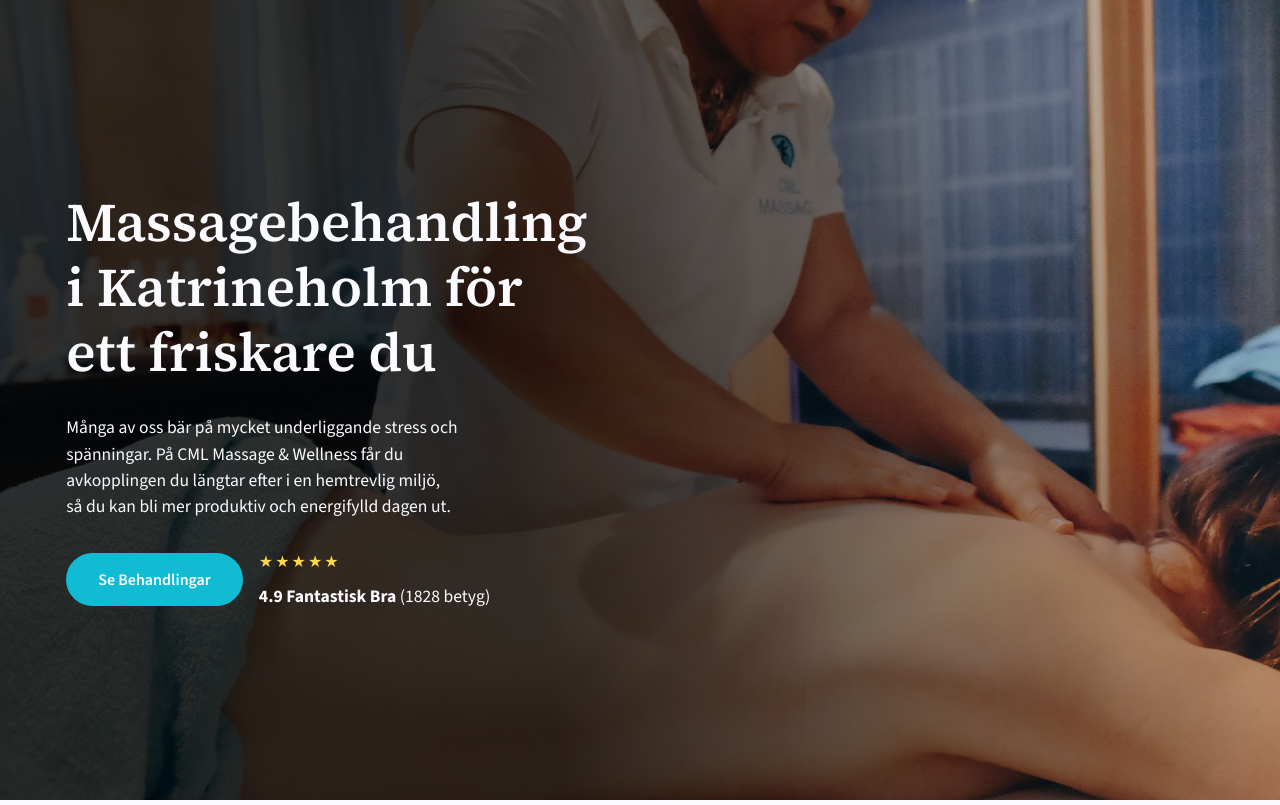
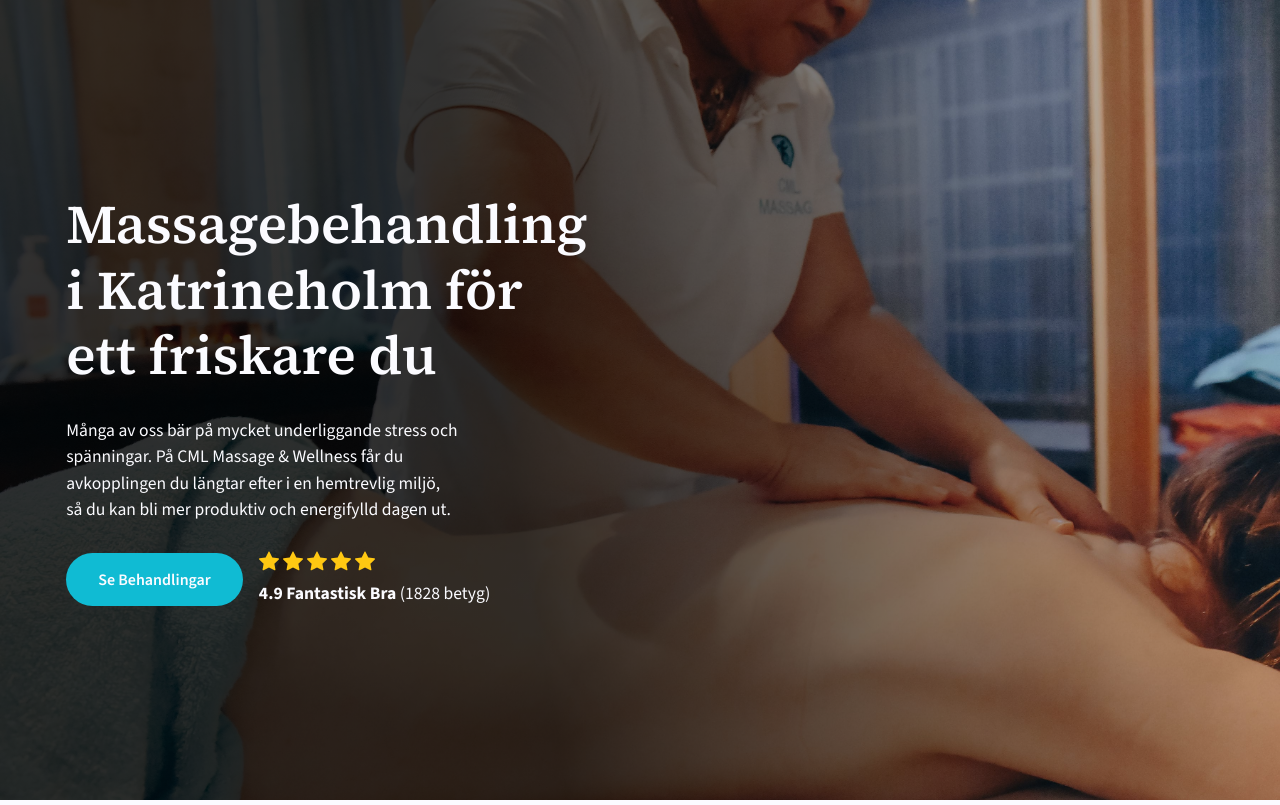
Before and after one commit to stevenlomon/cml-massage-rebuild, a PHP site: page / in a window 1280 px wide. Shown: the top 805 px of the page. Run offline with PHP 8.4, Linux system fonts and the light colour scheme.

Commit message:
fix: replace Unicode stars with SVG stars from live site
Use the exact star path from the live site's SVG icons across all
rating displays (hero, reviews header, review cards). Update star
color from #ffd64f to the live site's deeper gold #ffc812.

Co-Authored-By: Claude Opus 4.6 <noreply@anthropic.com>

```diff
--- a/assets/css/style.css
+++ b/assets/css/style.css
@@ -9,7 +9,7 @@
     --color-bg-card: #ffffff;
     --color-text: #113f53;
     --color-text-light: #fbfbff;
-    --color-star: #ffd64f;
+    --color-star: #ffc812;
     --color-check: #10bbd3;
 
     --font-body: 'Source Sans 3', sans-serif;
@@ -348,9 +348,6 @@ h3 {
 .hero-rating .stars {
     display: flex;
     gap: 0.25rem;
-    color: var(--color-star);
-    font-size: 1rem;
-    letter-spacing: 2px;
 }
 
 .hero-rating strong {
@@ -649,9 +646,8 @@ h3 {
 }
 
 .review-card .stars {
-    color: var(--color-star);
-    font-size: 1rem;
-    letter-spacing: 2px;
+    display: flex;
+    gap: 0.2rem;
     margin-bottom: 0.75rem;
 }
 
--- a/index.php
+++ b/index.php
@@ -4,6 +4,8 @@ require_once __DIR__ . '/src/templates/header.php';
 $salon = get_salon_data();
 $services = get_services();
 $preview = array_slice($services, 0, 6);
+$star_svg = '<svg xmlns="http://www.w3.org/2000/svg" width="20" height="20" viewBox="0 0 16 16" fill="none"><path d="M3.612 15.443C3.226 15.641 2.788 15.294 2.866 14.851L3.696 10.121L0.173 6.765C-0.156 6.451 0.015 5.877 0.456 5.815L5.354 5.119L7.538 0.792C7.735 0.402 8.268 0.402 8.465 0.792L10.649 5.119L15.547 5.815C15.988 5.877 16.159 6.451 15.829 6.765L12.307 10.121L13.137 14.851C13.215 15.294 12.777 15.641 12.391 15.443L8 13.187L3.611 15.443H3.612Z" fill="var(--color-star)"/></svg>';
+$stars = str_repeat($star_svg, 5);
 ?>
 
 <!-- Hero -->
@@ -14,7 +16,7 @@ $preview = array_slice($services, 0, 6);
         <div class="hero-actions">
             <a href="/behandlingar.php" class="btn btn-primary">Se Behandlingar</a>
             <div class="hero-rating">
-                <span class="stars">★★★★★</span>
+                <div class="stars"><?= $stars ?></div>
                 <span><strong><?= $salon['rating']['value'] ?> Fantastisk Bra</strong> (<?= $salon['rating']['count'] ?> betyg)</span>
             </div>
         </div>
@@ -155,33 +157,33 @@ $preview = array_slice($services, 0, 6);
         <div class="section-label">Vad säger kunderna?</div>
         <h2>CML Massage &amp; Wellness är älskat av hundratals personer i Katrineholm</h2>
         <div class="hero-rating" style="margin: 1rem 0 2rem; color: var(--color-text);">
-            <span class="stars">★★★★★</span>
+            <div class="stars"><?= $stars ?></div>
             <span><strong><?= $salon['rating']['value'] ?> Fantastisk Bra</strong> (<?= $salon['rating']['count'] ?> betyg)</span>
         </div>
         <div class="reviews-scroll">
             <div class="review-card">
-                <div class="stars">★★★★★</div>
+                <div class="stars"><?= $stars ?></div>
                 <p class="review-title">Musklerna fick sig en skön och noggrann genomgång. Nancy är en mycket duktig massör!</p>
                 <p class="review-text">Besöket hos Nancy gjorde mig så avslappnad och lugn. Musklerna fick sig en skön och noggrann genomgång. Nancy är en mycket duktig massör.</p>
                 <p class="reviewer">Eleonor F.</p>
                 <p class="reviewer-label">CML Massage &amp; Wellness Kund</p>
             </div>
             <div class="review-card">
-                <div class="stars">★★★★★</div>
+                <div class="stars"><?= $stars ?></div>
                 <p class="review-title">Min personliga favorit är Koppningen!</p>
                 <p class="review-text">Jag har testat Aroma Thaimassage, Djupvävsmassage och Koppning. Alla 3 var riktigt bra men min personliga favorit är Koppningen. Nancy är väldigt professionell i sitt jobb. Rekommenderas!</p>
                 <p class="reviewer">Sara S.</p>
                 <p class="reviewer-label">CML Massage &amp; Wellness Kund</p>
             </div>
             <div class="review-card">
-                <div class="stars">★★★★★</div>
+                <div class="stars"><?= $stars ?></div>
                 <p class="review-title">Är själv certifierad massör och kräsen men det här är världsklass på flera nivåer!</p>
                 <p class="review-text">Som alltid den bästa massagen ever … Så avslappnad, ompysslad och full av energi efteråt. Jag är själv certifierad massör och kräsen men det här är världsklass på flera nivåer med små detaljer som ger extra guldkant och gör att du som kund känner dig trygg hela vägen.</p>
                 <p class="reviewer">Anki S.</p>
                 <p class="reviewer-label">CML Massage &amp; Wellness Kund</p>
             </div>
             <div class="review-card">
-                <div class="stars">★★★★★</div>
+                <div class="stars"><?= $stars ?></div>
                 <p class="review-title">Bland den bästa massagen jag gått på!</p>
                 <p class="review-text">Jag fick en djupvävsmassage och det var otroligt bra! Bland den bästa massagen jag gått på. Rekommenderar verkligen!</p>
                 <p class="reviewer">Sara K.</p>
```
